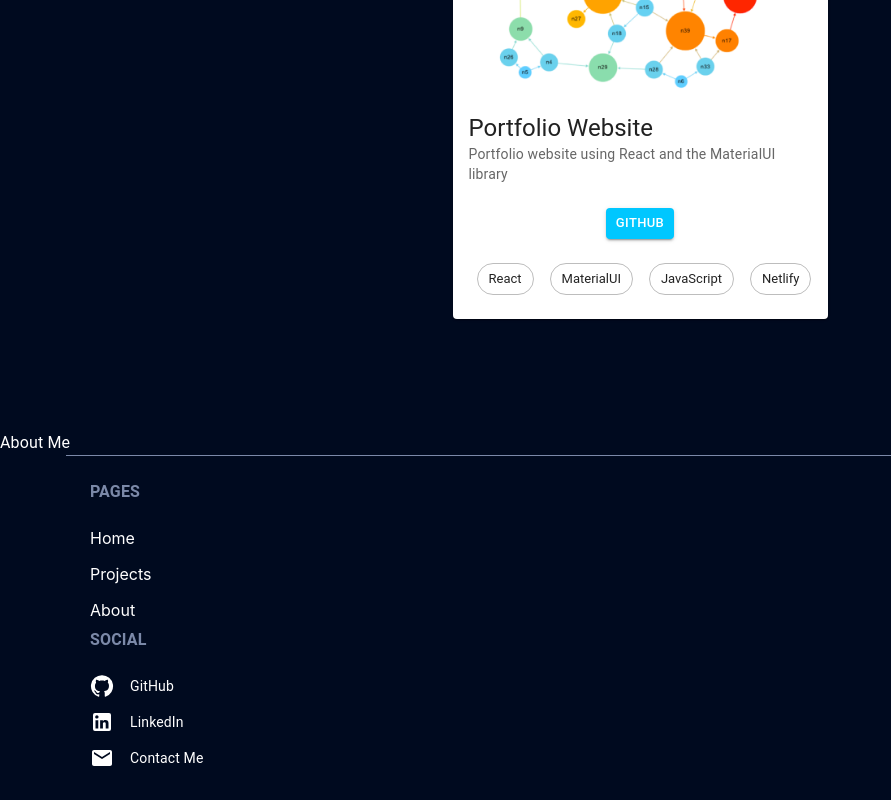
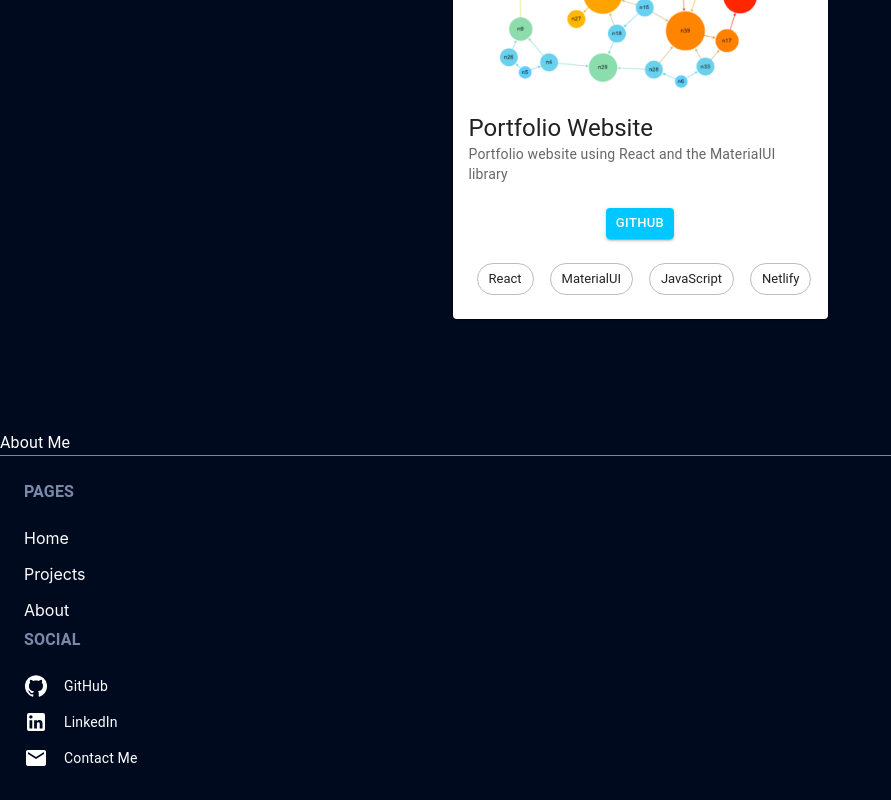
Before and after one commit to Dariont25/Darion_Thompson_Portfolio, a React (Create React App) app: page / in a window 1280 px wide. Shown: the part 1460-2260 px from the top of the page, without its empty margins (0-891 px from the left). Built offline with nearby package versions, Linux system fonts and the light colour scheme.

Commit message:
Chagned the border of the footer to flex

```diff
--- a/src/components/Footer.jsx
+++ b/src/components/Footer.jsx
@@ -11,15 +11,14 @@
   return(
   <Box
     sx={{
-      maxWidth: "1100px",
+      maxWidth: "flex",
       borderTop: "1px solid #7B89A8",
       mx:"auto",
       padding: 3,
       diplay: "flex",
       justifyContent: "space-around"
-    }}
-  >
-    <Box sx ={{display: "inline-flex", flexDirection: " column"}}>
+    }}>
+    <Box sx ={{display: "flex", flexDirection: "column", }}>
       <Typography
       variant = "body1"
       sx={{color: "#7B89A8", fontWeight: "bold", mb: 2}}
```
